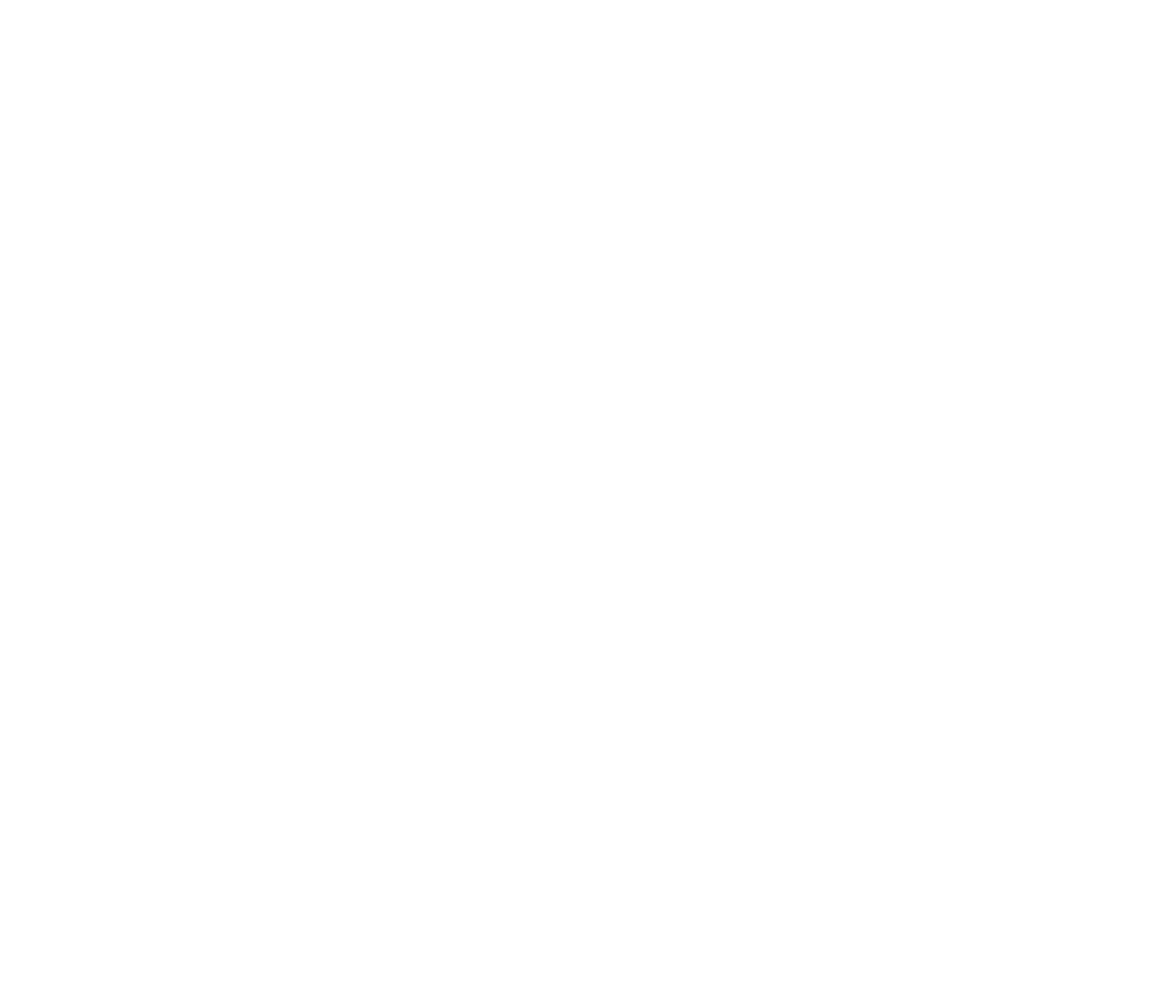
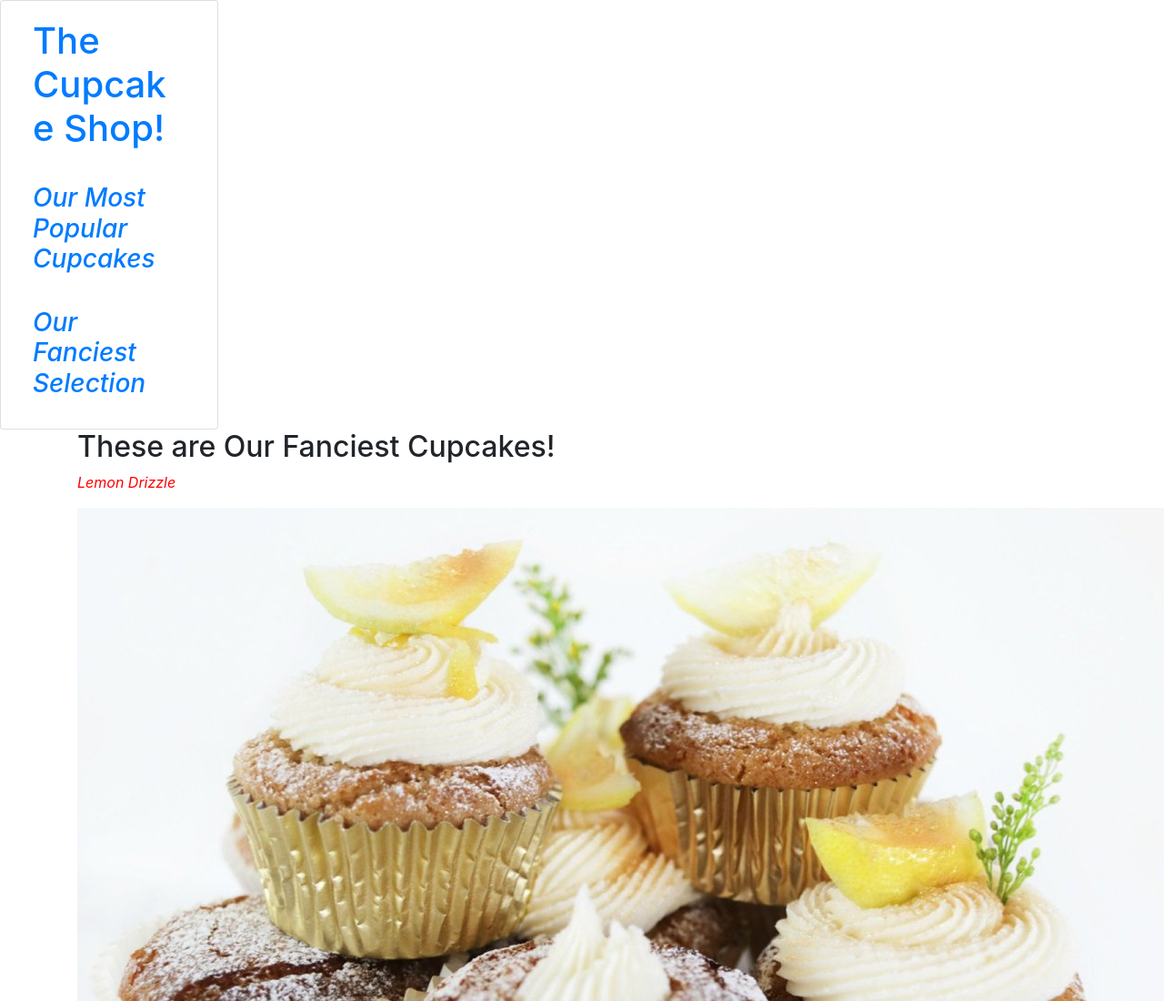
Before and after one commit to TonyBoy56/week1-cupcake, a plain HTML site: page fancy.html in a window 1280 px wide. Shown: the top 1100 px of the page at 91% size. Before the commit the page ends 800 px from the top, so only its background shows below. Drawn offline with Linux system fonts and the light colour scheme.

Commit message:
reference p tag's class as 'fancy'.

```diff
--- a/fancy.html
+++ b/fancy.html
@@ -6,6 +6,27 @@
   <title>Fancy Cupcakes!</title>
 </head>
 <body>
-
+  <div class="card" style="width: 15rem;">
+		<div class="card-body">
+			<div class="container">
+				<h1 class="card-title"><a href="index.html">The Cupcake Shop!</a></h1>
+				<br>
+				<h3 class="card-title"><a href="best.html"><em>Our Most Popular Cupcakes</em></a></h3>
+				<br>
+				<h3 class="card-title"><a href="fancy.html"><em>Our Fanciest Selection</em></a></h3>
+			</div>
+		</div>
+  </div>
+  <div class="container">
+    <h2>These are Our Fanciest Cupcakes!</h2>
+      <p class="fancy">Lemon Drizzle</p>
+      <img src="img/lemon.jpg" alt="Lemon Drizzle Cupcake">
+      <p class="fancy">Tiramisu Cupcake</p>
+      <img src="img/tiramisu.jpg" alt="Tiramisu Cupcake">
+      <p class="fancy">Cardamom Rose</p>
+      <img src="img/cardamom.jpg" alt="Cardamom Cupcake">
+      <p class="fancy">Unicorn Chocolate</p>
+      <img src="img/unicorn.jpg" alt="Unicorn CupCake">
+  </div>
 </body>
 </html>
--- a/styles.css
+++ b/styles.css
@@ -1,4 +1,4 @@
-p.flashy {
+p.fancy {
   color: red;
   font-style: italic;
 }
```
